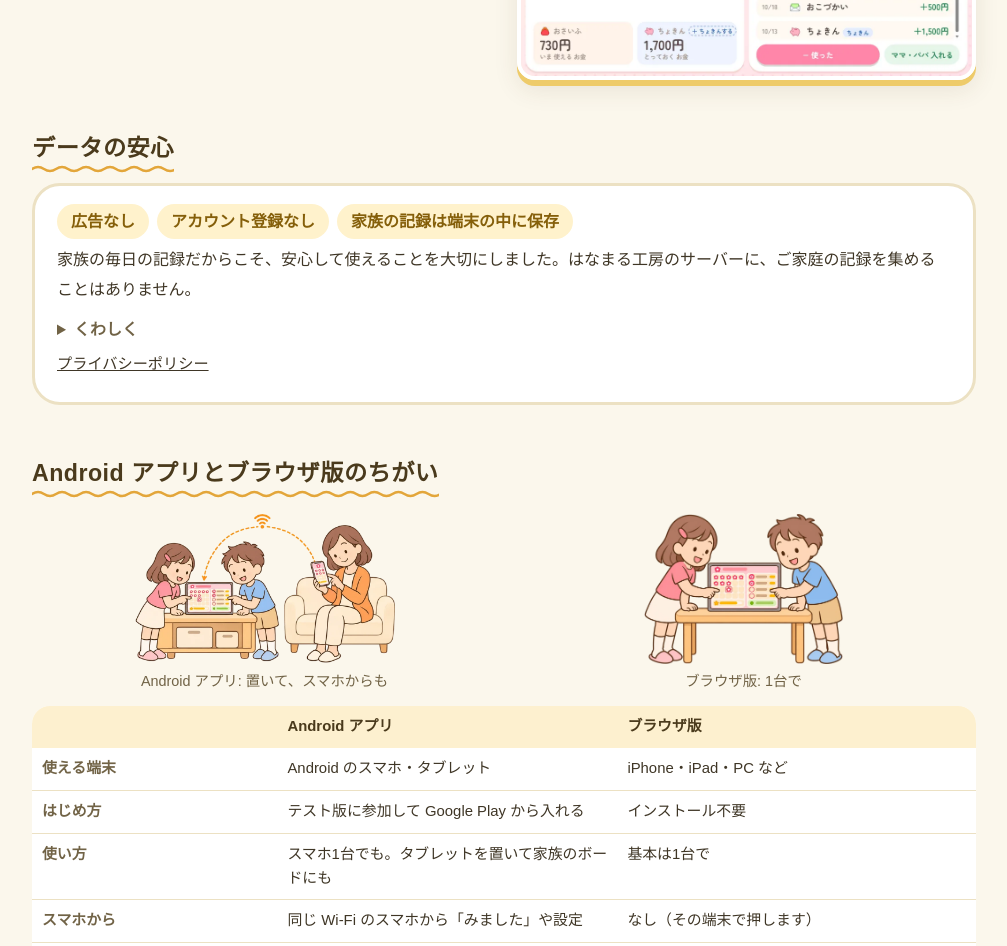
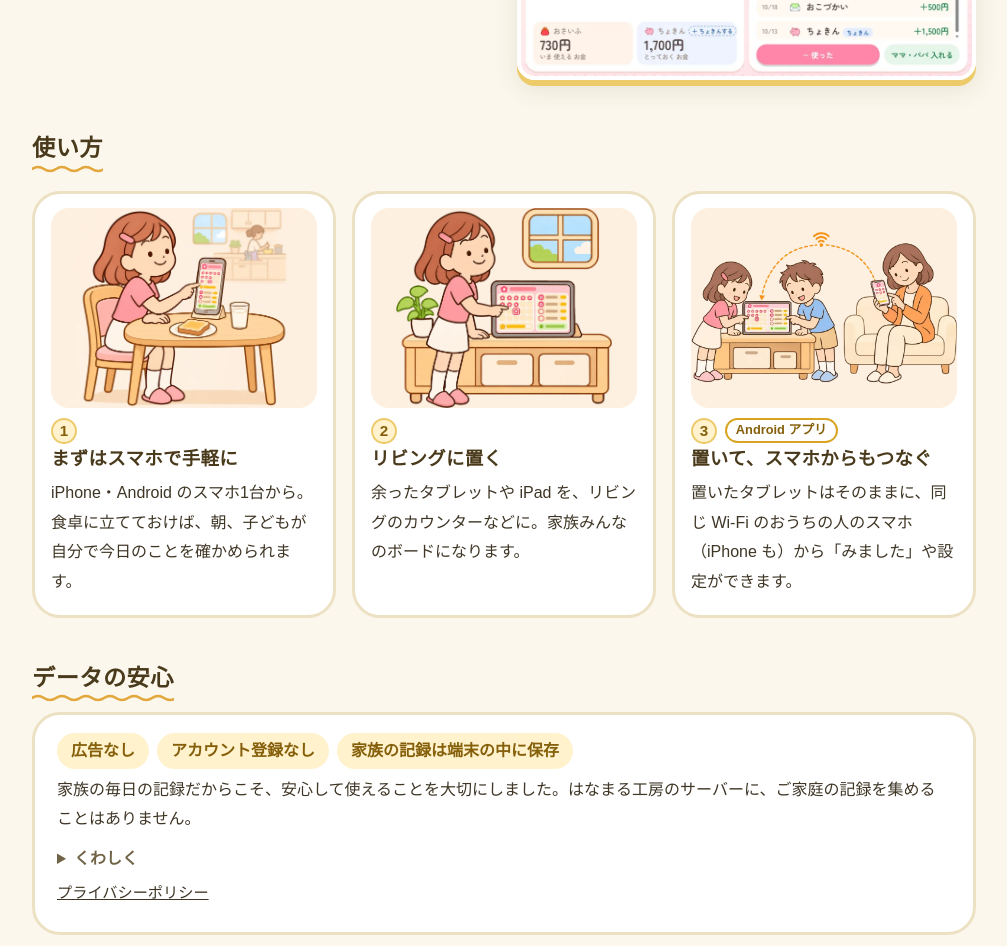
Before and after one commit to hanamarukobo/hanamarukobo.github.io, a plain HTML site: page index.html in a window 1280 px wide. Shown: the part 2566-3512 px from the top of the page, without its empty margins (136-1143 px from the left). Drawn offline with Linux system fonts and the light colour scheme; a web font is replaced by a local one.

Commit message:
トップに「使い方」の欄（まずはスマホで・リビングに置く・置いてスマホからもつなぐ）。ちがいは表だけにして、スマホからの行から使い方へリンク

```diff
--- a/index.html
+++ b/index.html
@@ -143,9 +143,18 @@ footer{background:linear-gradient(135deg,#fdf0cf,#fce6d2)}
 .safe details,.ways-notes details{margin-top:10px}
 .safe summary,.ways-notes summary{cursor:pointer;color:var(--muted);font-weight:700}
 .safe details ul{margin-top:8px}
-.ways-pics{display:grid;grid-template-columns:1fr 1fr;gap:14px;margin:6px 0 12px}
-.ways-pics figure{margin:0;text-align:center;font-size:.9em;color:var(--muted)}
-.ways-pics img{width:100%;max-width:260px;height:150px;object-fit:contain;display:block;margin:0 auto 4px}
+/* 使い方（11-27）: 3枚のカード。絵は同じクリームの枠に（use-phone は背景つき、ほかは透明） */
+.uses{display:grid;grid-template-columns:repeat(3,1fr);gap:16px;margin:8px 0 0}
+.use{background:var(--card);border:3px solid var(--line);border-radius:28px;padding:14px 16px 18px;display:flex;flex-direction:column}
+.use figure{margin:0 0 10px;background:#fdf0e0;border-radius:18px;height:200px;display:flex;align-items:center;justify-content:center;overflow:hidden}
+.use img{max-width:100%;max-height:100%;width:auto;height:auto;display:block}
+.use-step{margin:0;font-family:var(--hf);font-weight:700;color:var(--accent-d);display:flex;align-items:center;gap:8px}
+.use-step .tag{margin:0;font-size:.8em}
+.use h3{margin:2px 0 6px;font-size:1.15em;line-height:1.45}
+.use p{margin:0}
+.use .nw{white-space:nowrap}
+.use-step b{display:inline-flex;align-items:center;justify-content:center;width:1.7em;height:1.7em;border-radius:50%;background:var(--c1);border:2px solid var(--c1b);font-size:.95em}
+@media(max-width:700px){.uses{grid-template-columns:1fr;gap:14px}.use figure{height:220px}}
 .cmp{width:100%;border-collapse:collapse;font-size:.93em;background:var(--card);border-radius:18px;overflow:hidden}
 .cmp th,.cmp td{padding:9px 10px;border-bottom:1px solid var(--line);text-align:left;vertical-align:top;line-height:1.6}
 .cmp thead th{background:#fdf0cf;color:var(--ink);font-family:var(--hf)}
@@ -194,7 +203,7 @@ footer{background:linear-gradient(135deg,#fdf0cf,#fce6d2)}
     </div>
     <div class="hero-art">
     <!-- 使っているところの動画（音なし・くり返し）。縦長の画面（スマホ）は縦の動画、横長は横の動画（元は EchoMonitor の docs/video/）。
-         2026-11-26 にいちばん上の絵（img/hero.webp）の場所へ移した。PC は右の列、スマホは文字とボタンの下。絵はリンクを貼ったときの画像（img/ogp.png）に使う。
+         2026-11-26 にいちばん上の絵（img/hero.webp）の場所へ移した。PC は右の列、スマホは文字とボタンの下。絵はリンクを貼ったときの画像（img/ogp.png）と、下の「使い方」の2に使う。
          動きを減らす設定の人には自動で流さず、再生ボタンを出す -->
     <figure class="demo">
       <video id="demo" width="960" height="600" muted loop playsinline preload="metadata" aria-label="使っているところ。子どもが天気と予定を見て、やることを自分で押し、おうちの人が「みました」を押すと はなまる。できることが少しずつ増えていく"></video>
@@ -273,6 +282,29 @@ footer{background:linear-gradient(135deg,#fdf0cf,#fce6d2)}
     </section>
   </div>
 
+  <!-- 使い方（2026-11-27）: 暮らしの切り口で3つ。手軽なほうから順に。3つめだけ Android アプリ。絵はこの欄にまとめ、下の「ちがい」は表だけ -->
+  <h2 class="sec" id="use">使い方</h2>
+  <div class="uses">
+    <section class="use">
+      <figure><img src="img/use-phone.webp" alt="朝の食卓で、スタンドに立てたスマホを女の子が自分で指さして見ている" loading="lazy"></figure>
+      <p class="use-step"><b>1</b></p>
+      <h3>まずはスマホで手軽に</h3>
+      <p>iPhone・Android のスマホ1台から。食卓に立てておけば、朝、子どもが自分で今日のことを確かめられます。</p>
+    </section>
+    <section class="use">
+      <figure><img src="img/hero.webp" alt="リビングの棚に置いたタブレットを、女の子が押している" loading="lazy"></figure>
+      <p class="use-step"><b>2</b></p>
+      <h3>リビングに置く</h3>
+      <p>余ったタブレットや iPad を、リビングのカウンターなどに。家族みんなのボードになります。</p>
+    </section>
+    <section class="use">
+      <figure><img src="img/site-android.webp" alt="置いたタブレットを子どもが押し、おうちの人はソファのスマホからつないでいる" loading="lazy"></figure>
+      <p class="use-step"><b>3</b><span class="tag">Android アプリ</span></p>
+      <h3>置いて、スマホからもつなぐ</h3>
+      <p>置いたタブレットはそのままに、同じ <span class="nw">Wi-Fi</span> のおうちの人のスマホ（iPhone も）から「みました」や設定ができます。</p>
+    </section>
+  </div>
+
   <h2 class="sec">データの安心</h2>
   <section class="safe">
     <ul class="badges"><li>広告なし</li><li>アカウント登録なし</li><li>家族の記録は端末の中に保存</li></ul>
@@ -291,17 +323,13 @@ footer{background:linear-gradient(135deg,#fdf0cf,#fce6d2)}
   </section>
 
   <h2 class="sec" id="ways">Android アプリとブラウザ版のちがい</h2>
-  <div class="ways-pics">
-    <figure><img src="img/site-android.webp" alt="置いたタブレットを子どもが押し、おうちの人はソファのスマホからつないでいる" loading="lazy">Android アプリ: 置いて、スマホからも</figure>
-    <figure><img src="img/site-browser.webp" alt="子ども2人が、1台のタブレットを押している" loading="lazy">ブラウザ版: 1台で</figure>
-  </div>
   <table class="cmp">
     <thead><tr><th></th><th>Android アプリ</th><th>ブラウザ版</th></tr></thead>
     <tbody>
       <tr><th>使える端末</th><td>Android のスマホ・タブレット</td><td>iPhone・iPad・PC など</td></tr>
       <tr><th>はじめ方</th><td>テスト版に参加して Google Play から入れる</td><td>インストール不要</td></tr>
       <tr><th>使い方</th><td>スマホ1台でも。タブレットを置いて家族のボードにも</td><td>基本は1台で</td></tr>
-      <tr><th>スマホから</th><td>同じ Wi-Fi のスマホから「みました」や設定</td><td>なし（その端末で押します）</td></tr>
+      <tr><th>スマホから</th><td>同じ Wi-Fi のスマホから「みました」や設定（<a href="#use">使い方の3</a>）</td><td>なし（その端末で押します）</td></tr>
       <tr><th>お知らせ</th><td>毎日のお知らせ（通知）</td><td>なし</td></tr>
       <tr><th>予定</th><td>端末の Google カレンダーを選ぶだけで出せる</td><td>なし</td></tr>
       <tr><th>画面</th><td>決まった時間に画面をつける・ボードを自動で開く</td><td>自分で開く</td></tr>
```
Also changed, not shown: img/use-phone.webp (added).
